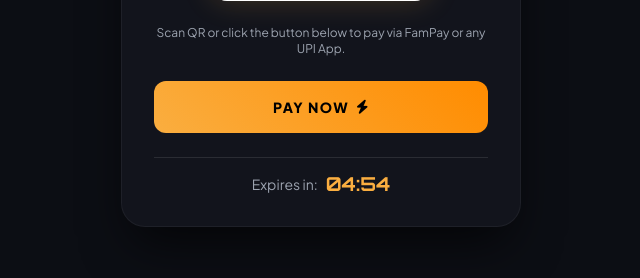
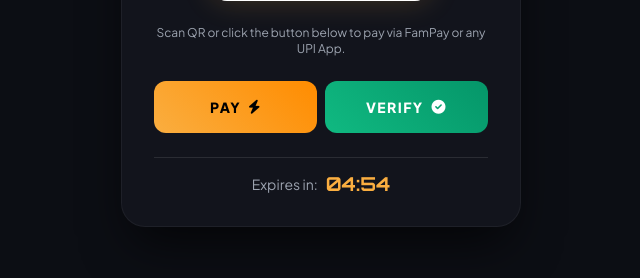
Before and after one commit to KARAMbhaiyaaaa425/KARAN13467GH, a Flask app: template templates/checkout.html in a window 1280 px wide. Shown: the part 522-800 px from the top of the page, without its empty margins (319-959 px from the left). Run offline with Flask 3, Linux system fonts and the light colour scheme; the template is opened without the code that fills it, so the values that code supplies are empty; some libraries are stand-ins or nearby versions.

Commit message:
Add files via upload

```diff
--- a/templates/checkout.html
+++ b/templates/checkout.html
@@ -130,9 +130,14 @@
         <p class="text-xs text-gray-400 mb-6">Scan QR or click the button below to pay via FamPay or any UPI App.</p>
 
         <!-- Direct Pay Button for Mobile -->
-        <a href="{{ payment_url }}" class="btn-pay block w-full py-4 uppercase tracking-widest text-sm mb-6 flex items-center justify-center gap-2">
-            Pay Now <i class="fas fa-bolt"></i>
-        </a>
+        <div class="flex gap-2 mb-6">
+            <a href="{{ payment_url }}" class="btn-pay block w-full py-4 uppercase tracking-widest text-sm flex items-center justify-center gap-2" style="flex: 1;">
+                Pay <i class="fas fa-bolt"></i>
+            </a>
+            <button id="verifyBtn" class="btn-pay block w-full py-4 uppercase tracking-widest text-sm flex items-center justify-center gap-2" style="flex: 1; background: linear-gradient(45deg, #10b981, #059669); color: white;">
+                Verify <i class="fas fa-check-circle"></i>
+            </button>
+        </div>
 
         <!-- Timer -->
         <div class="flex items-center justify-center gap-2 text-sm border-t border-white/10 pt-4">
@@ -181,6 +186,33 @@
         const txnId = document.getElementById('txn_id').value;
         const apiKey = document.getElementById('api_key').value;
 
+        // Manual Verify Button Logic
+        document.getElementById('verifyBtn').addEventListener('click', async () => {
+            const btn = document.getElementById('verifyBtn');
+            const originalHTML = btn.innerHTML;
+            btn.innerHTML = 'Wait <i class="fas fa-spinner fa-spin"></i>';
+            btn.disabled = true;
+
+            try {
+                const res = await fetch(`/api/verify?api_key=${apiKey}&txn_id=${txnId}`);
+                const data = await res.json();
+
+                if (data.status === 'completed') {
+                    clearInterval(checkInterval);
+                    clearInterval(timerInterval);
+                    document.getElementById('success_utr').textContent = data.data.utr || 'Auto-Verified';
+                    document.getElementById('successScreen').classList.add('active');
+                } else {
+                    alert('Payment not received yet. Check if money was deducted and try again.');
+                }
+            } catch (e) {
+                alert('Error verifying payment. Try again.');
+            }
+
+            btn.innerHTML = originalHTML;
+            btn.disabled = false;
+        });
+
         const checkInterval = setInterval(async () => {
             if(timeLeft <= 0) {
                 clearInterval(checkInterval);
```
Also changed, not shown: templates/dashboard.html (+11 -0 lines).
